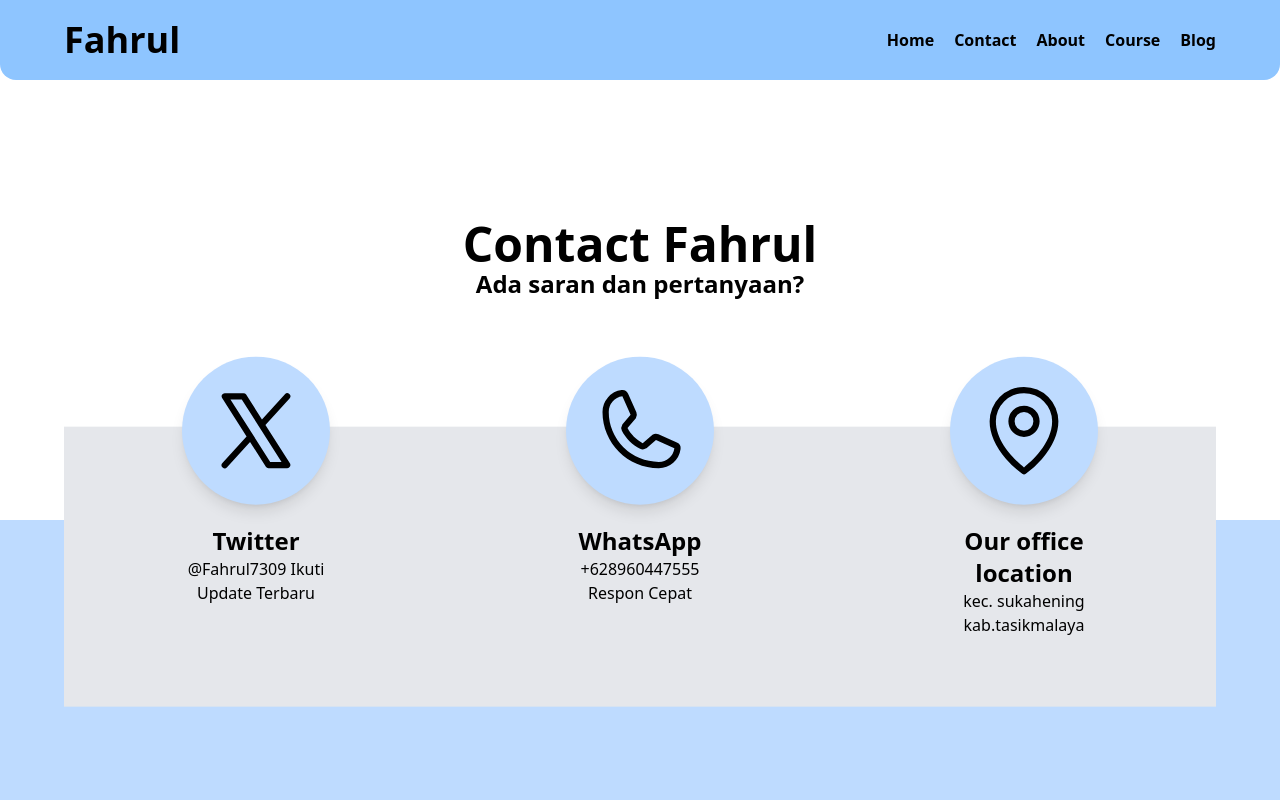
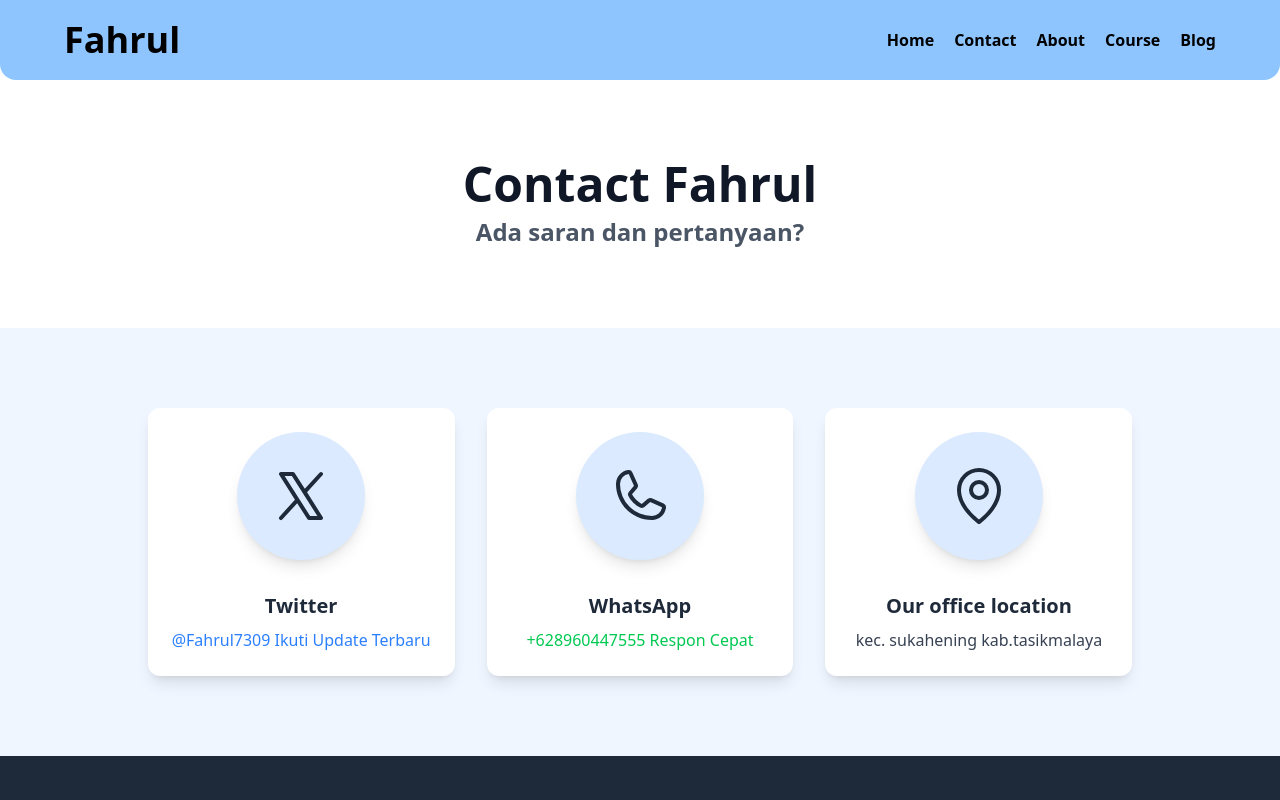
Before and after one commit to Firdaun/latihan-fullstack, a React (Vite) app in the folder frontend/: page /contact in a window 1280 px wide. Shown: the top 800 px of the page. Built offline with nearby package versions, Linux system fonts and the light colour scheme; a web font is replaced by a local one.

Commit message:
menyesuaian navbar

```diff
--- a/frontend/src/components/Contact.jsx
+++ b/frontend/src/components/Contact.jsx
@@ -1,49 +1,77 @@
 export default function Contact() {
+
+    const XIcon = (props) => (
+        <svg {...props} xmlns="http://www.w3.org/2000/svg" width="32" height="32" fill="currentColor" viewBox="0 0 256 256">
+            <path d="M214.75,211.71l-62.6-98.38,61.77-67.95a8,8,0,0,0-11.84-10.76L143.24,99.34,102.75,35.71A8,8,0,0,0,96,32H48a8,8,0,0,0-6.75,12.3l62.6,98.37-61.77,68a8,8,0,1,0,11.84,10.76l58.84-64.72,40.49,63.63A8,8,0,0,0,160,224h48a8,8,0,0,0,6.75-12.29ZM164.39,208,62.57,48h29L193.43,208Z"></path>
+        </svg>
+    );
+
+    const WhatsappIcon = (props) => (
+        <svg {...props} xmlns="http://www.w3.org/2000/svg" width="32" height="32" fill="currentColor" viewBox="0 0 256 256">
+            <path d="M222.37,158.46l-47.11-21.11-.13-.06a16,16,0,0,0-15.17,1.4,8.12,8.12,0,0,0-.75.56L134.87,160c-15.42-7.49-31.34-23.29-38.83-38.51l20.78-24.71c.2-.25.39-.5.57-.77a16,16,0,0,0,1.32-15.06l0-.12L97.54,33.64a16,16,0,0,0-16.62-9.52A56.26,56.26,0,0,0,32,80c0,79.4,64.6,144,144,144a56.26,56.26,0,0,0,55.88-48.92A16,16,0,0,0,222.37,158.46ZM176,208A128.14,128.14,0,0,1,48,80,40.2,40.2,0,0,1,82.87,40a.61.61,0,0,0,0,.12l21,47L83.2,111.86a6.13,6.13,0,0,0-.57.77,16,16,0,0,0-1,15.7c9.06,18.53,27.73,37.06,46.46,46.11a16,16,0,0,0,15.75-1.14,8.44,8.44,0,0,0,.74-.56L168.89,152l47,21.05h0s.08,0,.11,0A40.21,40.21,0,0,1,176,208Z"></path>
+        </svg>
+    );
+
+    const LocationIcon = (props) => (
+        <svg {...props} xmlns="http://www.w3.org/2000/svg" width="32" height="32" fill="currentColor" viewBox="0 0 256 256">
+            <path d="M128,64a40,40,0,1,0,40,40A40,40,0,0,0,128,64Zm0,64a24,24,0,1,1,24-24A24,24,0,0,1,128,128Zm0-112a88.1,88.1,0,0,0-88,88c0,31.4,14.51,64.68,42,96.25a254.19,254.19,0,0,0,41.45,38.3,8,8,0,0,0,9.18,0A254.19,254.19,0,0,0,174,200.25c27.45-31.57,42-64.85,42-96.25A88.1,88.1,0,0,0,128,16Zm0,206c-16.53-13-72-60.75-72-118a72,72,0,0,1,144,0C200,161.23,144.53,209,128,222Z"></path>
+        </svg>
+    );
 
     const components = [
         {
             name: 'Twitter',
-            value: (<a href="https://x.com/Fahrul7309" target="_blank" className="">@Fahrul7309 Ikuti Update Terbaru</a>),
-            icon: (
-                <>
-                    <a href="https://x.com/Fahrul7309" target="_blank"><svg xmlns="http://www.w3.org/2000/svg" width="100" height="100" fill="#000000" viewBox="0 0 256 256"><path d="M214.75,211.71l-62.6-98.38,61.77-67.95a8,8,0,0,0-11.84-10.76L143.24,99.34,102.75,35.71A8,8,0,0,0,96,32H48a8,8,0,0,0-6.75,12.3l62.6,98.37-61.77,68a8,8,0,1,0,11.84,10.76l58.84-64.72,40.49,63.63A8,8,0,0,0,160,224h48a8,8,0,0,0,6.75-12.29ZM164.39,208,62.57,48h29L193.43,208Z"></path></svg></a>
-                </>
-            )
+            text: '@Fahrul7309 Ikuti Update Terbaru',
+            href: 'https://x.com/Fahrul7309',
+            icon: XIcon,
+            linkTextClass: 'text-blue-500 hover:text-blue-700'
         },
         {
             name: 'WhatsApp',
-            value: (<a href="https://wa.me/+628960447555" target="_blank" className="">+628960447555 Respon Cepat</a>),
-            icon: (
-                <>
-                    <a href="https://wa.me/+628960447555" target="_blank"><svg xmlns="http://www.w3.org/2000/svg" width="100" height="100" fill="#000000" viewBox="0 0 256 256"><path d="M222.37,158.46l-47.11-21.11-.13-.06a16,16,0,0,0-15.17,1.4,8.12,8.12,0,0,0-.75.56L134.87,160c-15.42-7.49-31.34-23.29-38.83-38.51l20.78-24.71c.2-.25.39-.5.57-.77a16,16,0,0,0,1.32-15.06l0-.12L97.54,33.64a16,16,0,0,0-16.62-9.52A56.26,56.26,0,0,0,32,80c0,79.4,64.6,144,144,144a56.26,56.26,0,0,0,55.88-48.92A16,16,0,0,0,222.37,158.46ZM176,208A128.14,128.14,0,0,1,48,80,40.2,40.2,0,0,1,82.87,40a.61.61,0,0,0,0,.12l21,47L83.2,111.86a6.13,6.13,0,0,0-.57.77,16,16,0,0,0-1,15.7c9.06,18.53,27.73,37.06,46.46,46.11a16,16,0,0,0,15.75-1.14,8.44,8.44,0,0,0,.74-.56L168.89,152l47,21.05h0s.08,0,.11,0A40.21,40.21,0,0,1,176,208Z"></path></svg></a>
-                </>
-            )
+            text: '+628960447555 Respon Cepat',
+            href: 'https://wa.me/+628960447555',
+            icon: WhatsappIcon,
+            linkTextClass: 'text-green-500 hover:text-green-700'
         },
         {
             name: 'Our office location',
-            value: (<p className="">kec. sukahening kab.tasikmalaya</p>),
-            icon: (
-                <svg xmlns="http://www.w3.org/2000/svg" width="100" height="100" fill="#000000" viewBox="0 0 256 256"><path d="M128,64a40,40,0,1,0,40,40A40,40,0,0,0,128,64Zm0,64a24,24,0,1,1,24-24A24,24,0,0,1,128,128Zm0-112a88.1,88.1,0,0,0-88,88c0,31.4,14.51,64.68,42,96.25a254.19,254.19,0,0,0,41.45,38.3,8,8,0,0,0,9.18,0A254.19,254.19,0,0,0,174,200.25c27.45-31.57,42-64.85,42-96.25A88.1,88.1,0,0,0,128,16Zm0,206c-16.53-13-72-60.75-72-118a72,72,0,0,1,144,0C200,161.23,144.53,209,128,222Z"></path></svg>
-            )
+            text: 'kec. sukahening kab.tasikmalaya',
+            href: '#',
+            icon: LocationIcon,
+            linkTextClass: 'text-gray-700'
         }
-    ]
+    ];
 
     return (
-        <div className="flex flex-col h-screen">
-            <div className="flex flex-col h-full justify-center items-center ">
-                <h1 className="text-5xl font-bold">Contact Fahrul</h1>
-                <p className="text-2xl font-semibold">Ada saran dan pertanyaan?</p>
+        <div className="flex flex-col mt-20">
+            <div className="flex flex-col items-center py-20 bg-white">
+                <h1 className="text-5xl font-extrabold text-gray-900">Contact Fahrul</h1>
+                <p className="text-2xl font-semibold text-gray-600 mt-2">Ada saran dan pertanyaan?</p>
             </div>
-            <div className="bg-blue-200 h-90">
-                <div className="bg-gray-200 place flex -translate-y-1/3 justify-around m-auto w-[90%]">
-                    {components.map((components, index) => (
-                        <div key={index} className="-translate-y-1/4 gap-5 items-center flex flex-col">
-                            <div className="h-37 w-37 flex justify-center items-center rounded-full shadow-lg hover:shadow-2xl duration-300 transition-all bg-blue-200">
-                                {components.icon}
+
+            <div className="bg-blue-50 py-20 flex grow">
+                <div className="max-w-6xl mx-auto grid grid-cols-1 md:grid-cols-3 gap-8 px-4">
+
+                    {components.map((item, index) => (
+                        <div key={index} className="flex flex-col items-center p-6 bg-white rounded-xl shadow-lg hover:shadow-2xl transition-shadow duration-300">
+
+                            <div className="p-8 h-32 w-32 flex justify-center items-center rounded-full shadow-lg bg-blue-100 mb-4">
+                                <item.icon className="h-auto w-full text-gray-800" />
                             </div>
-                            <div className="text-center w-37">
-                                <h1 className="text-2xl font-semibold">{components.name}</h1>
-                                {components.value}
+
+                            <div className="text-center mt-4">
+                                <h2 className="text-xl font-bold text-gray-800 mb-2">{item.name}</h2>
+                                {item.href !== '#' ? (
+                                    <a
+                                        href={item.href}
+                                        target="_blank"
+                                        rel="noopener noreferrer"
+                                        className={`text-base font-medium ${item.linkTextClass} hover:underline transition-colors`}>
+                                        {item.text}
+                                    </a>
+                                ) : (
+                                    <p className={`text-base font-medium ${item.linkTextClass}`}>{item.text}</p>
+                                )}
                             </div>
                         </div>
                     ))}
```
